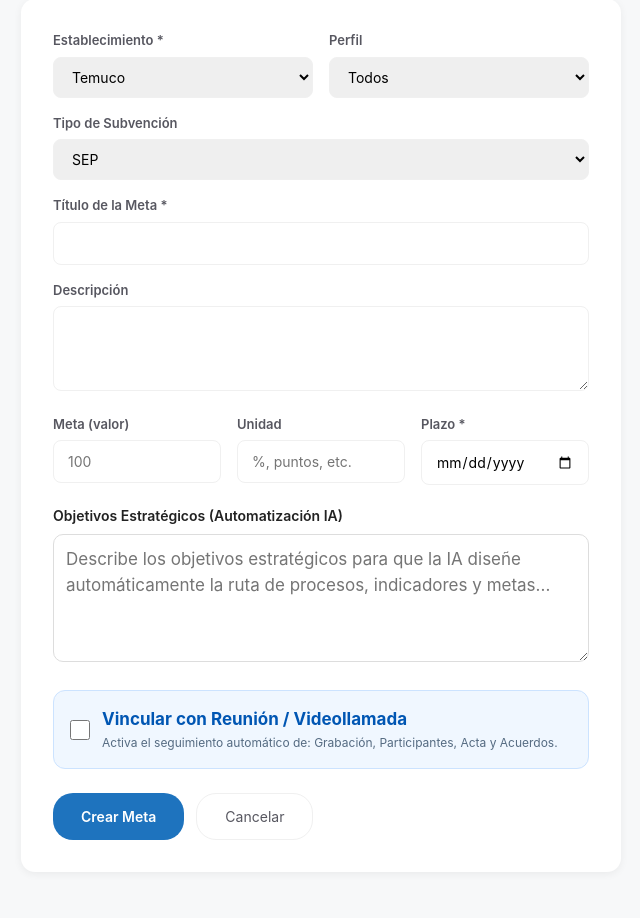
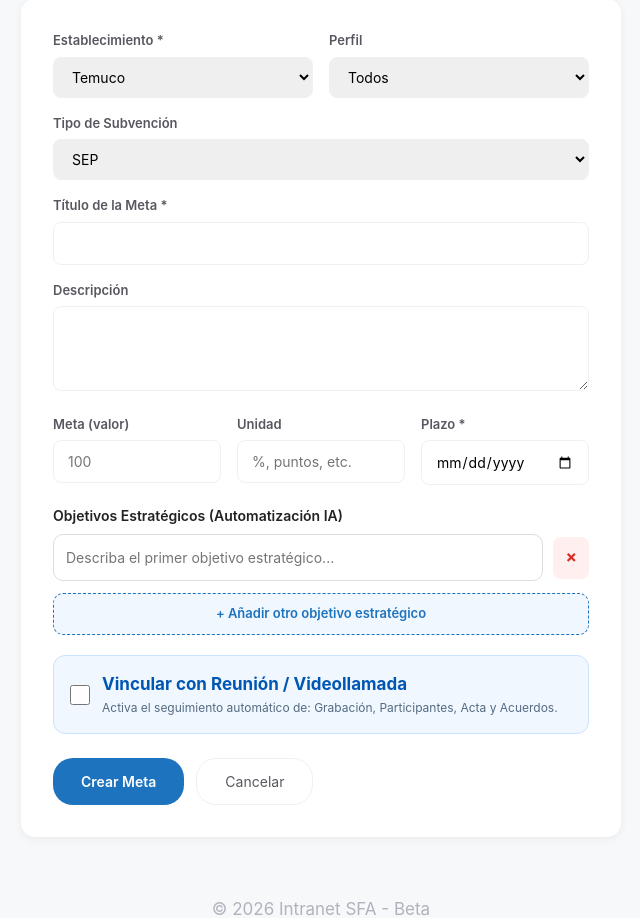
Before and after one commit to jeria88/intranet-sf, a Django app: page /mejora/meta/nueva/ in a window 1280 px wide. Shown: the part 396-1314 px from the top of the page, without its empty margins (319-959 px from the left). Run offline with Django 5.2, Linux system fonts and the light colour scheme; the visitor is signed in with stand-in values (Sample User, id 1); data comes from the database, SQL or seed files in the repository; data that the repository does not hold is empty.

Commit message:
feat: mejoras en ciclo de mejora - objetivos estrategicos dinamicos y opcion no corresponde en subvencion

```diff
--- a/improvement_cycle/models.py
+++ b/improvement_cycle/models.py
@@ -15,6 +15,7 @@ class ImprovementGoal(models.Model):
         ('PIE', 'PIE'),
         ('MANTENCION', 'Mantención'),
         ('PRO_RETENCION', 'Pro-Retención'),
+        ('NO_CORRESPONDE', 'No corresponde'),
         ('OTRO', 'Otro'),
     ]
     establishment = models.CharField(
@@ -39,7 +40,7 @@ class ImprovementGoal(models.Model):
     created_at = models.DateTimeField(auto_now_add=True)
 
     # --- Nuevos campos para automatización ---
-    strategic_objectives = models.TextField(blank=True, verbose_name='Objetivos Estratégicos')
+    strategic_objectives = models.JSONField(default=list, blank=True, verbose_name='Objetivos Estratégicos')
     is_meeting_cycle = models.BooleanField(default=False, verbose_name='Es ciclo de reunión')
     associated_booking = models.ForeignKey(
         'meetings.MeetingBooking', on_delete=models.SET_NULL, null=True, blank=True, related_name='improvement_cycles'
--- a/improvement_cycle/templates/improvement_cycle/meta_form.html
+++ b/improvement_cycle/templates/improvement_cycle/meta_form.html
@@ -34,6 +34,7 @@
                         <option value="PIE">PIE</option>
                         <option value="MANTENCION">Mantención</option>
                         <option value="PRO_RETENCION">Pro-Retención</option>
+                        <option value="NO_CORRESPONDE">No corresponde</option>
                         <option value="OTRO">Otro</option>
                     </select>
                 </div>
@@ -73,9 +74,41 @@
 
             <div style="margin-bottom:20px;">
                 <label style="display:block;margin-bottom:8px;font-weight:600;font-size:14px;">Objetivos Estratégicos (Automatización IA)</label>
-                <textarea name="strategic_objectives" rows="4" placeholder="Describe los objetivos estratégicos para que la IA diseñe automáticamente la ruta de procesos, indicadores y metas..."
-                    style="width:100%;padding:12px;border-radius:10px;border:1px solid #ddd;font-family:inherit;"></textarea>
+                <div id="objectives-container" style="display:flex; flex-direction:column; gap:10px; margin-bottom:12px;">
+                    <div style="display:flex; gap:10px; align-items:center;">
+                        <input type="text" name="strategic_objectives[]" placeholder="Describa el primer objetivo estratégico..."
+                            style="flex:1; padding:12px; border-radius:10px; border:1px solid #ddd; font-family:inherit; font-size:14px;">
+                        <button type="button" onclick="removeRow(this)" style="background:#ffefef; color:#d93025; border:none; border-radius:8px; padding:8px 12px; cursor:pointer; font-weight:700;">&times;</button>
+                    </div>
+                </div>
+                <button type="button" onclick="addRow()" style="background:#f0f7ff; color:#1e73be; border:1px dashed #1e73be; border-radius:10px; padding:10px; width:100%; cursor:pointer; font-weight:600; font-size:13px;">
+                    + Añadir otro objetivo estratégico
+                </button>
             </div>
+
+            <script>
+                function addRow() {
+                    const container = document.getElementById('objectives-container');
+                    const div = document.createElement('div');
+                    div.style.display = 'flex';
+                    div.style.gap = '10px';
+                    div.style.alignItems = 'center';
+                    div.innerHTML = `
+                        <input type="text" name="strategic_objectives[]" placeholder="Siguiente objetivo estratégico..."
+                            style="flex:1; padding:12px; border-radius:10px; border:1px solid #ddd; font-family:inherit; font-size:14px;">
+                        <button type="button" onclick="removeRow(this)" style="background:#ffefef; color:#d93025; border:none; border-radius:8px; padding:8px 12px; cursor:pointer; font-weight:700;">&times;</button>
+                    `;
+                    container.appendChild(div);
+                }
+                function removeRow(btn) {
+                    const container = document.getElementById('objectives-container');
+                    if (container.children.length > 1) {
+                        btn.parentElement.remove();
+                    } else {
+                        btn.parentElement.querySelector('input').value = '';
+                    }
+                }
+            </script>
 
             <div style="margin-bottom:24px; display:flex; align-items:center; gap:12px; background:#f0f7ff; padding:16px; border-radius:12px; border:1px solid #cce3ff;">
                 <input type="checkbox" name="is_meeting_cycle" id="is_meeting_cycle" style="width:20px; height:20px; cursor:pointer;">
--- a/improvement_cycle/utils.py
+++ b/improvement_cycle/utils.py
@@ -14,11 +14,12 @@ def generate_cycle_content_ai(goal):
     if not goal.strategic_objectives or not DEEPSEEK_API_KEY:
         return False
 
+    objectives_text = "\n".join(goal.strategic_objectives) if isinstance(goal.strategic_objectives, list) else goal.strategic_objectives
     prompt = f"""
     Como experto en gestión escolar y mejora continua, analiza los siguientes OBJETIVOS ESTRATÉGICOS y genera un plan de acción detallado.
 
     OBJETIVOS ESTRATÉGICOS:
-    {goal.strategic_objectives}
+    {objectives_text}
 
     Debes responder ÚNICAMENTE con un objeto JSON con la siguiente estructura:
     {{
--- a/improvement_cycle/views.py
+++ b/improvement_cycle/views.py
@@ -55,13 +55,17 @@ def meta_crear(request):
         target_val_str = request.POST.get('target_value', '0')
         target_val = float(target_val_str) if target_val_str.strip() else 0.0
 
+        objectives = request.POST.getlist('strategic_objectives[]')
+        # Limpiar objetivos vacíos
+        objectives = [obj.strip() for obj in objectives if obj.strip()]
+
         goal = ImprovementGoal.objects.create(
             establishment=ee,
             profile_role=request.POST.get('profile_role', ''),
             subvention_type=request.POST.get('subvention_type', 'SEP'),
             title=request.POST.get('title', ''),
             description=request.POST.get('description', ''),
-            strategic_objectives=request.POST.get('strategic_objectives', ''),
+            strategic_objectives=objectives,
             is_meeting_cycle=request.POST.get('is_meeting_cycle') == 'on',
             target_value=target_val,
             measurement_unit=request.POST.get('measurement_unit', ''),
```
Also changed, not shown: improvement_cycle/templates/improvement_cycle/goal_detail.html (+9 -1 lines).
